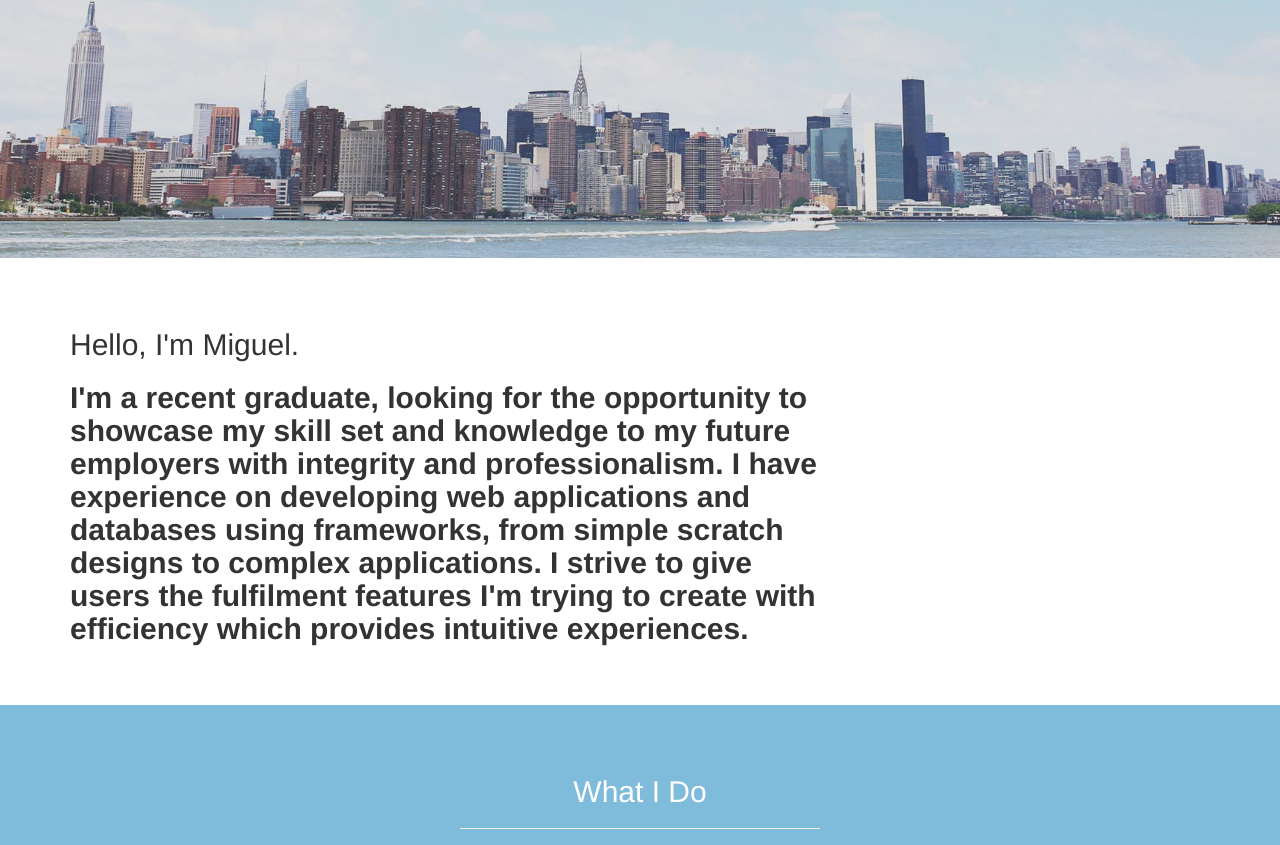
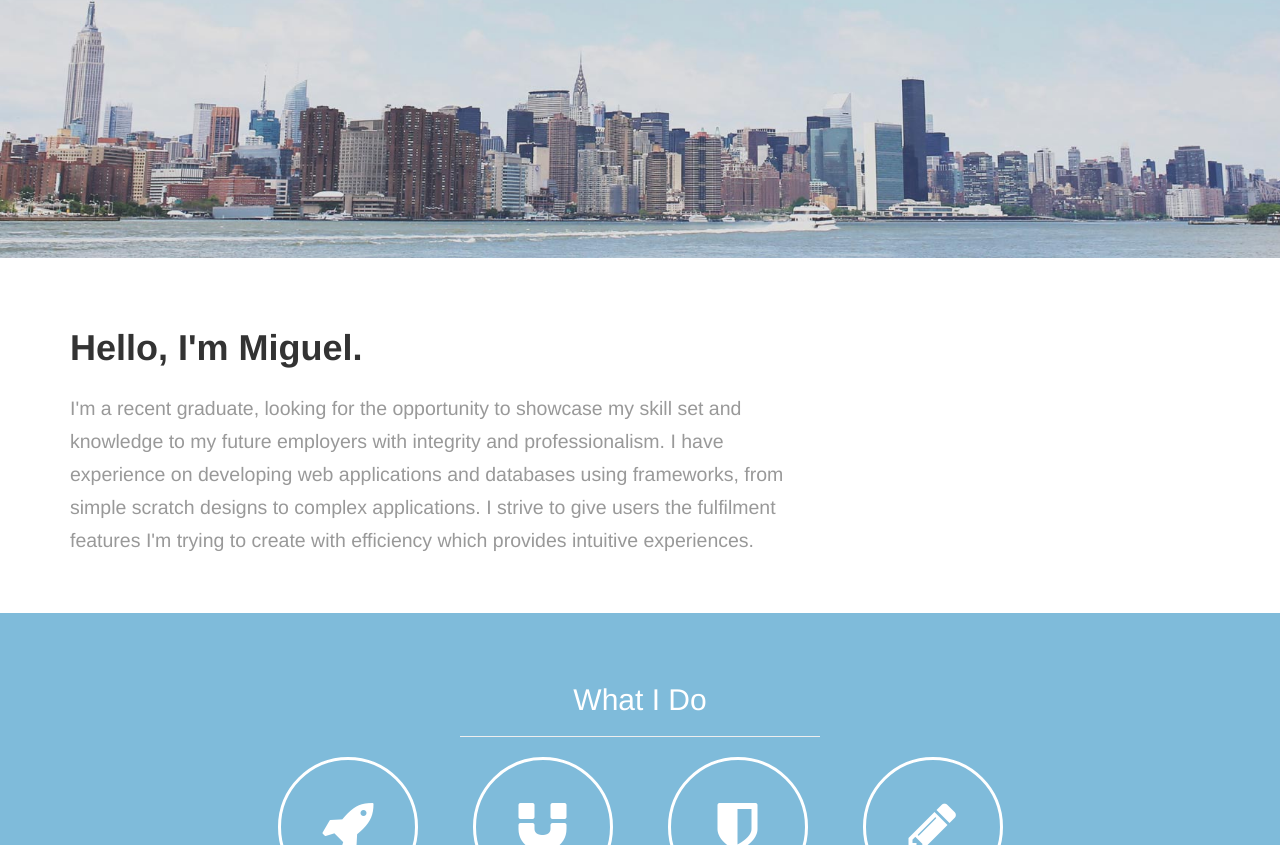
Before and after one commit to zYu5uk3/Portfolio.github.io, a plain HTML site: page index.html in a window 1280 px wide. Shown: the part 542-1387 px from the top of the page. Drawn offline with Linux system fonts and the light colour scheme.

Commit message:
update
update

```diff
--- a/index.html
+++ b/index.html
@@ -62,14 +62,14 @@
         <div class="container">
             <div class="row">
                 <div class="col-xs-12 col-sm-6 col-md-8 text-left">
-                    <h2> Hello, I'm Miguel.</h2>
+                    <h1><strong> Hello, I'm Miguel.</h1></strong>
                     <h2>
-                        <strong>I'm a recent graduate, looking for the opportunity to showcase my skill set
+                        <small>I'm a recent graduate, looking for the opportunity to showcase my skill set
                         and knowledge to my future employers with integrity and professionalism. I have experience
                         on developing web applications and databases using frameworks, from simple scratch designs
                         to complex applications. I strive to give users the fulfilment features I'm trying to create
                         with efficiency which provides intuitive experiences.
-                        </strong>
+                        </small>
                     </h2>
                 </div>
             </div>
```
